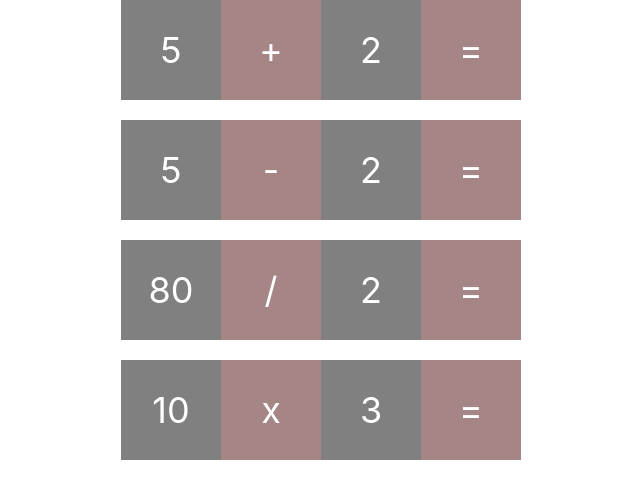
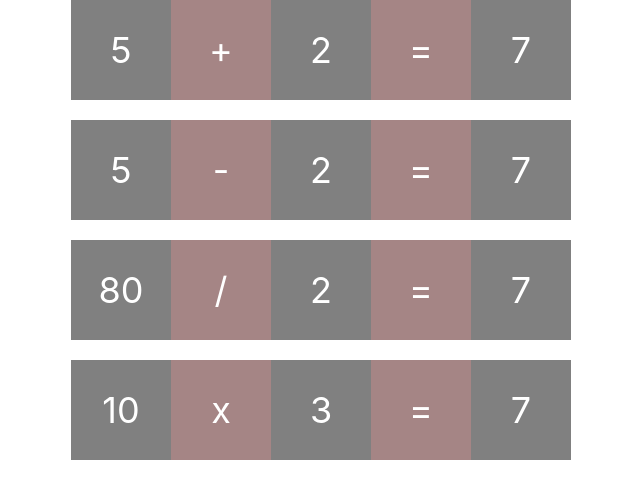
Before and after one commit to qhtjd2131/git-test, a React (Create React App) app: page / in a window 1280 px wide. Shown: the top 498 px of the page, without its empty margins (319-959 px from the left). Built offline with nearby package versions, Linux system fonts and the light colour scheme.

Commit message:
결과값 추가

```diff
--- a/src/components/Divide.js
+++ b/src/components/Divide.js
@@ -7,6 +7,8 @@ const Divide = () => {
       <div className="sign-square">/</div>
       <div className="number-square">2</div>
       <div className="sign-square">=</div>
+      <div className="number-square">7</div>
+
     </div>
   );
 };
--- a/src/components/Minus.js
+++ b/src/components/Minus.js
@@ -7,6 +7,8 @@ const Minus = () => {
       <div className="sign-square">-</div>
       <div className="number-square">2</div>
       <div className="sign-square">=</div>
+      <div className="number-square">7</div>
+
 
     </div>
   );
--- a/src/components/Multiple.js
+++ b/src/components/Multiple.js
@@ -1,23 +1,16 @@
 import React from "react";
 
 const Multiple = () => {
+  return (
+    <div className="calc-wrapper">
+      <div className="number-square">10</div>
+      <div className="sign-square">x</div>
+      <div className="number-square">3</div>
+      <div className="sign-square">=</div>
+      <div className="number-square">7</div>
 
-    return (
-        <div className="calc-wrapper">
-            <div className="number-square">
-                10
-            </div>
-            <div className="sign-square">
-                x
-            </div>
-            <div className="number-square">
-                3
-            </div>
-      <div className="sign-square">=</div>
-
-        </div>
-
-    )
-}
+    </div>
+  );
+};
 
 export default Multiple;
--- a/src/components/Sum.js
+++ b/src/components/Sum.js
@@ -1,23 +1,15 @@
 import React from "react";
 
 const Sum = () => {
-
-    return (
-        <div className="calc-wrapper">
-            <div className="number-square">
-                5
-            </div>
-            <div className="sign-square">
-                +
-            </div>
-            <div className="number-square">
-                2
-            </div>
+  return (
+    <div className="calc-wrapper">
+      <div className="number-square">5</div>
+      <div className="sign-square">+</div>
+      <div className="number-square">2</div>
       <div className="sign-square">=</div>
-
-        </div>
-
-    )
-}
+      <div className="number-square">7</div>
+    </div>
+  );
+};
 
 export default Sum;
```
